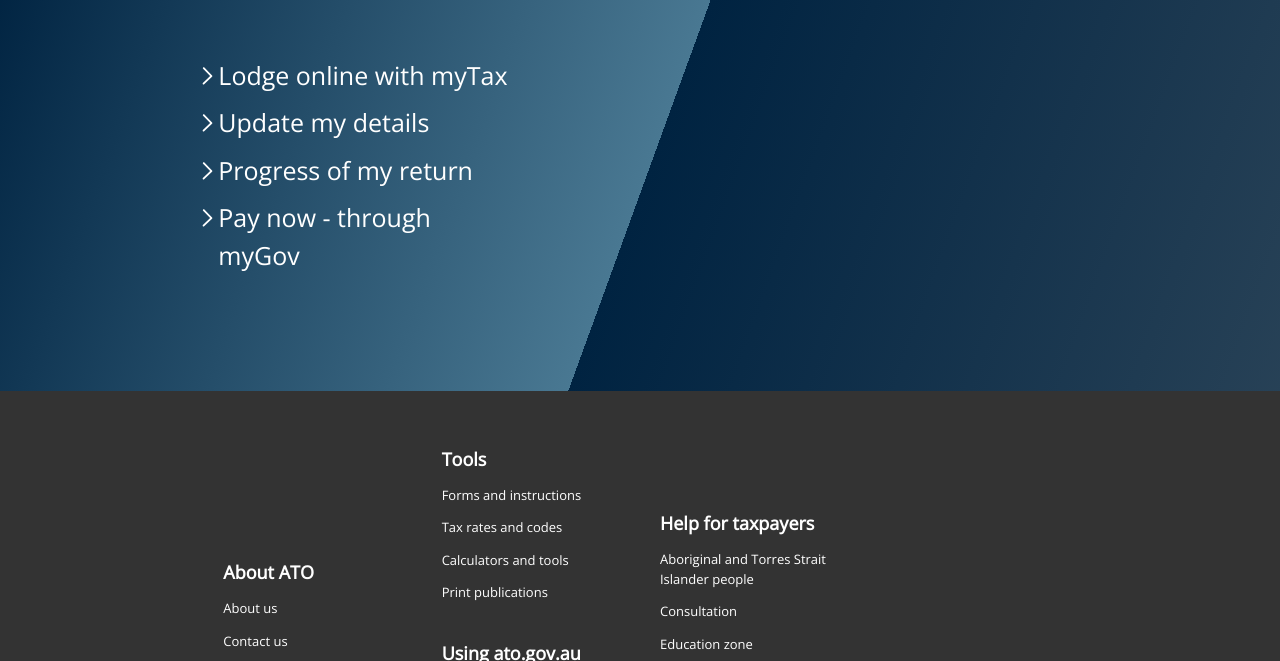
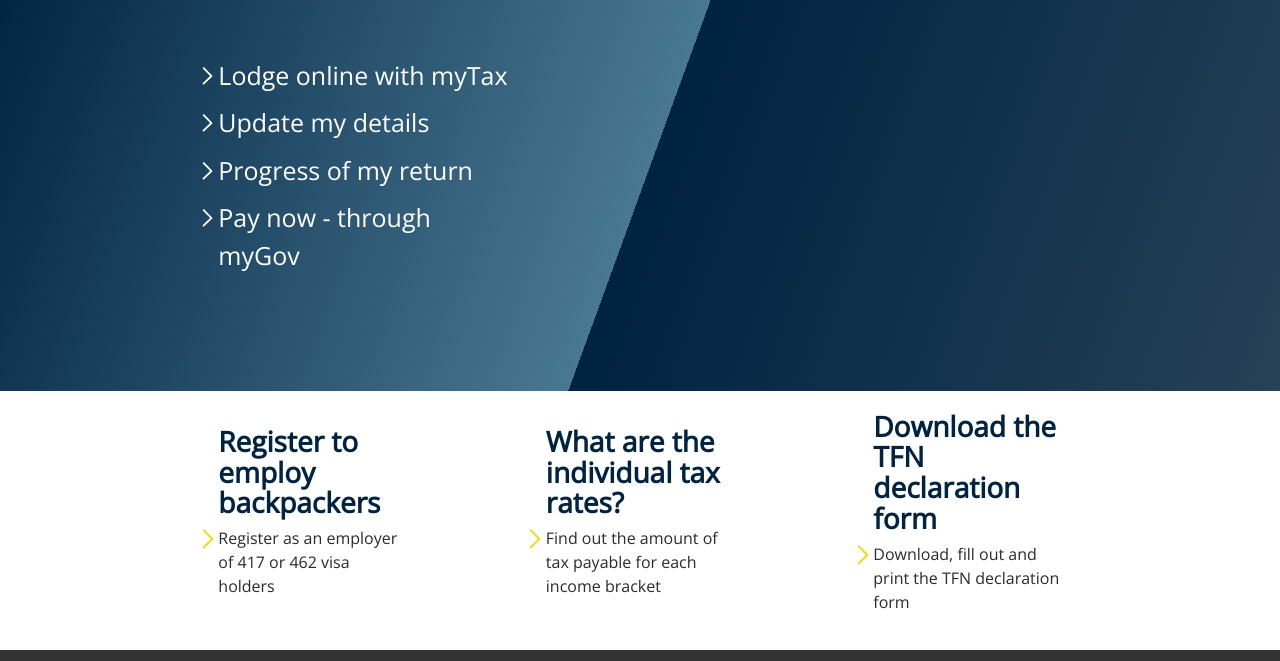
Before and after one commit to alia-adel/frontend-trials, a plain HTML site: page Html_CSS/trial1/index.htm in a window 1280 px wide. Shown: the part 242-903 px from the top of the page. Drawn offline with nearby package versions, Linux system fonts and the light colour scheme; a web font is replaced by a local one.

Commit message:
draft main content portlets

```diff
--- a/Html_CSS/trial1/assets/js/main.js
+++ /dev/null
@@ -1,6 +0,0 @@
-// Adds active state to secion navigation
-$('.nav li').click(function(e) {
-  e.preventDefault();
-  $('.nav li').removeClass('active');
-  $(this).addClass('active');
-});
--- a/Html_CSS/trial1/index.htm
+++ b/Html_CSS/trial1/index.htm
@@ -92,6 +92,37 @@
       <div class="col-md-2"></div>
     <!-- </section> -->
   </div>
+
+  <div class="row main-content-portlets">
+    <div class="col-md-2"></div>
+    <div class="col-md-2">
+      <h3>
+        <a href="#">Register to employ backpackers</a>
+      </h3>
+      <p class="main-portlet-desc">
+        Register as an employer of 417 or 462 visa holders
+      </p>
+    </div>
+    <div class="col-md-1"></div>
+    <div class="col-md-2">
+      <h3>
+        <a href="#">What are the individual tax rates?</a>
+      </h3>
+      <p class="main-portlet-desc">
+        Find out the amount of tax payable for each income bracket
+      </p>
+    </div>
+    <div class="col-md-1"></div>
+    <div class="col-md-2">
+      <h3>
+        <a href="#">Download the TFN declaration form</a>
+      </h3>
+      <p class="main-portlet-desc">
+        Download, fill out and print the TFN declaration form
+      </p>
+    </div>
+    <div class="col-md-2"></div>
+  </div
 
   <!-- Sitemap footer -->
   <div class="row sitemap-footer">
--- a/Html_CSS/trial1/styles/main.css
+++ b/Html_CSS/trial1/styles/main.css
@@ -14,7 +14,7 @@ body {
 }
 a {
   text-decoration: none;
-  font-weight: lighter;
+  /*font-weight: lighter;*/
 }
 
 a:hover {
@@ -206,6 +206,45 @@ ul li a {
   background-size: .5em .7em;
   background-position: 0 0.4em;
 }
+/* Main container portlets */
+
+.main-content-portlets {
+  padding-top: 20px;
+  padding-bottom: 20px;
+}
+
+.main-content-portlets .col-md-1{
+  /*width: 0px;
+  height: 0px;
+  max-width: 0%;
+  padding-left: 0px;
+  padding-right: 0px;*/
+}
+.main-content-portlets .col-md-2{
+  align-items: stretch;
+}
+
+.main-content-portlets h3 a{
+  display: block;
+  color: #002341;
+  font-weight:bold;
+}
+.main-content-portlets h3 a:hover{
+  color: #0f979b;
+}
+
+.main-content-portlets h3:after{
+  content: '\2022';
+  display: block;
+  position: absolute;
+  text-indent: -99999px;
+  left: -.1em;
+  width: .7em;
+  height: 1.5em;
+  background: url('../assets/images/chevron-hover.svg') no-repeat;
+  background-size: .5em .7em;
+  background-position: 0 0.4em;
+}
 
 /* Sitemap footer */
 .sitemap-footer {
```
